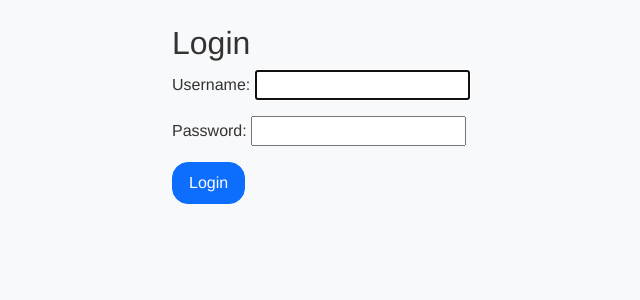
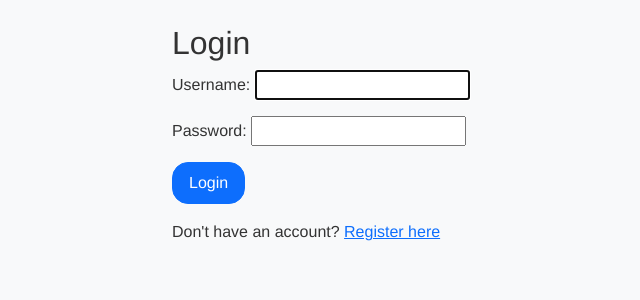
Before and after one commit to dbeckett93/taskify, a Django app: page /login/ in a window 1280 px wide. Shown: the part 56-356 px from the top of the page, without its empty margins (195-835 px from the left). Run offline with Django 5.2, Linux system fonts and the light colour scheme.

Commit message:
fixed register option missing

```diff
--- a/taskify/templates/taskify/login.html
+++ b/taskify/templates/taskify/login.html
@@ -12,6 +12,7 @@
             {{ form.as_p }}
             <button type="submit" class="btn btn-primary">Login</button>
         </form>
+        <p class="mt-3">Don't have an account? <a href="{% url 'register' %}">Register here</a></p>
     </div>
 </div>
 {% endblock %}
```
